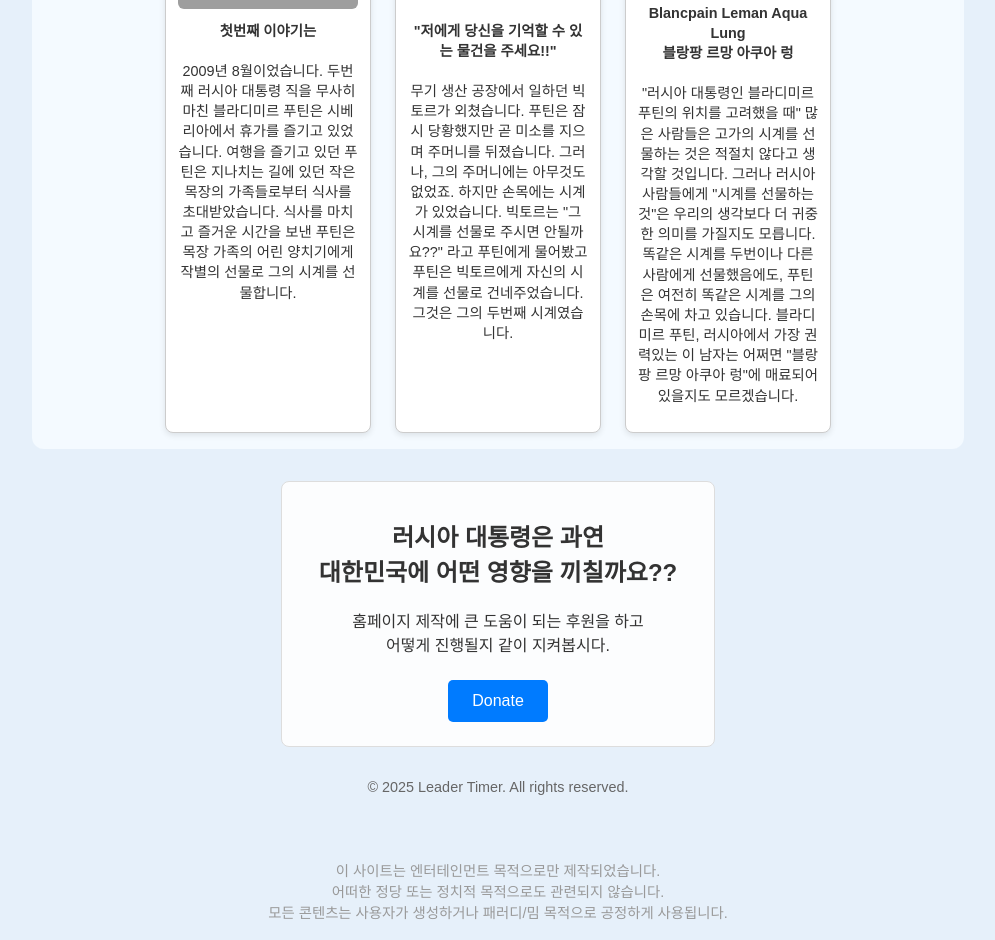
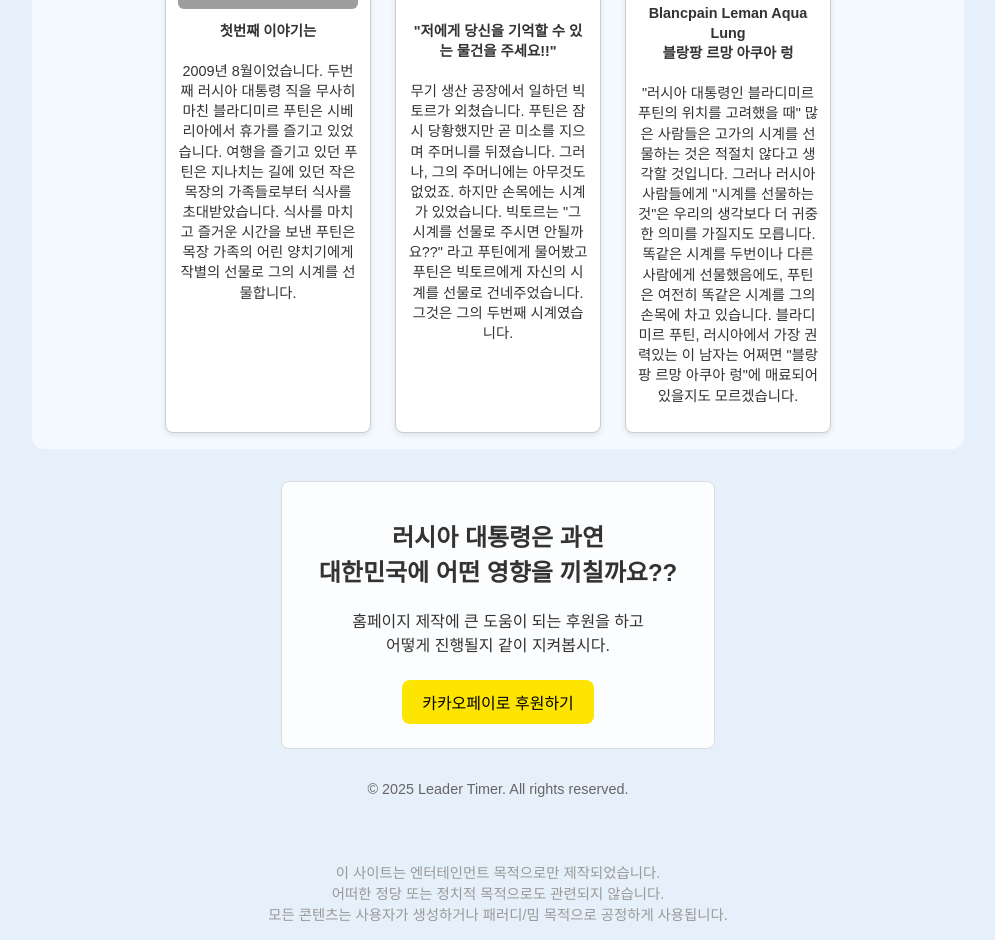
Before and after one commit to vidic3641/Leadertimer-test, a plain HTML site: page kr.putin.html in a window 1280 px wide. Shown: the part 1278-2218 px from the top of the page, without its empty margins (252-1247 px from the left). Drawn offline with nearby package versions, Linux system fonts and the light colour scheme; no server answers; grey boxes are pictures that could not be loaded.

Commit message:
Add files via upload

```diff
--- a/kr.putin.html
+++ b/kr.putin.html
@@ -416,7 +416,9 @@
   <div class="donation-section" id="donate">
     <h2>러시아 대통령은 과연 <br>대한민국에 어떤 영향을 끼칠까요??</br></h2>
     <p>홈페이지 제작에 큰 도움이 되는 후원을 하고 <br>어떻게 진행될지 같이 지켜봅시다.</br></p>
-    <button onclick="window.location.href='https://buymeacoffee.com/'" aria-label="Donate to support the site">Donate</button>
+    <button onclick="window.location.href='https://qr.kakaopay.com/Ej7mWo71U/'" aria-label="Donate to support the site"
+    style="background-color:#FEE500; color:#000; padding:10px 20px; border:none; border-radius:8px; font-size:16px;">
+    카카오페이로 후원하기</button>
   </div>
 
   <footer class="copyright">
```
